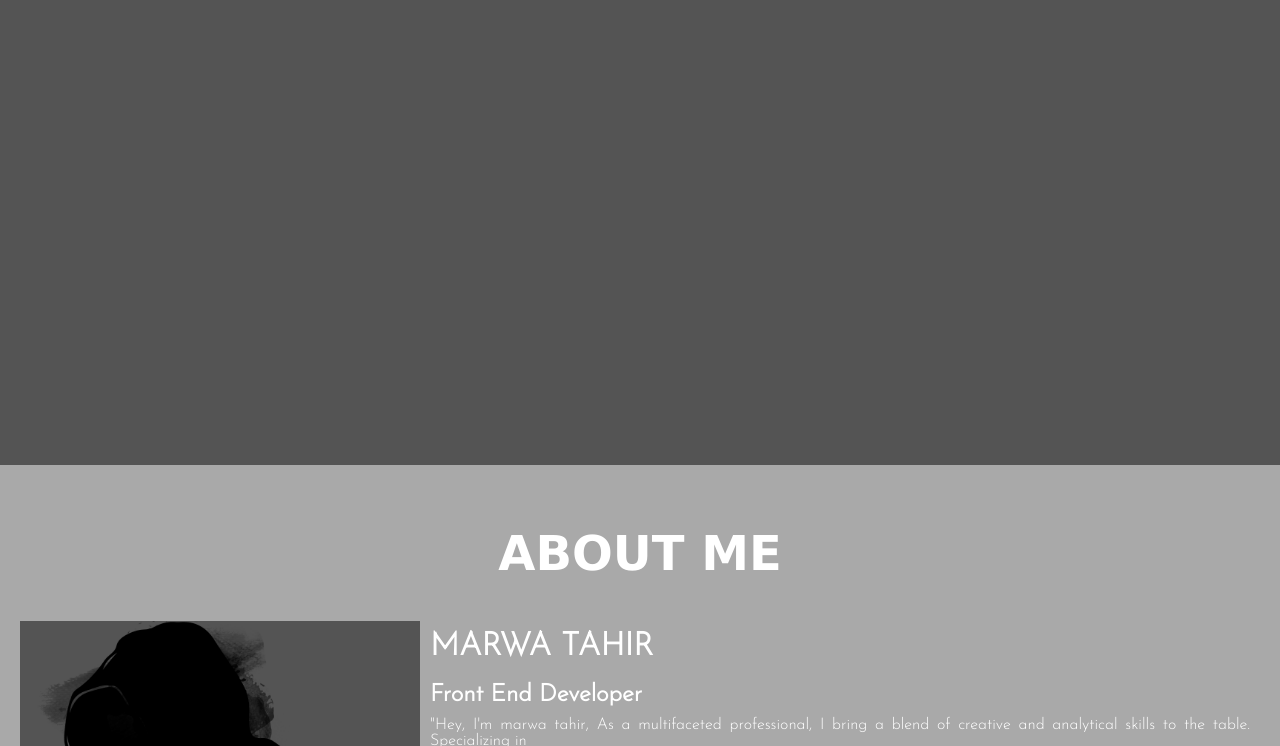
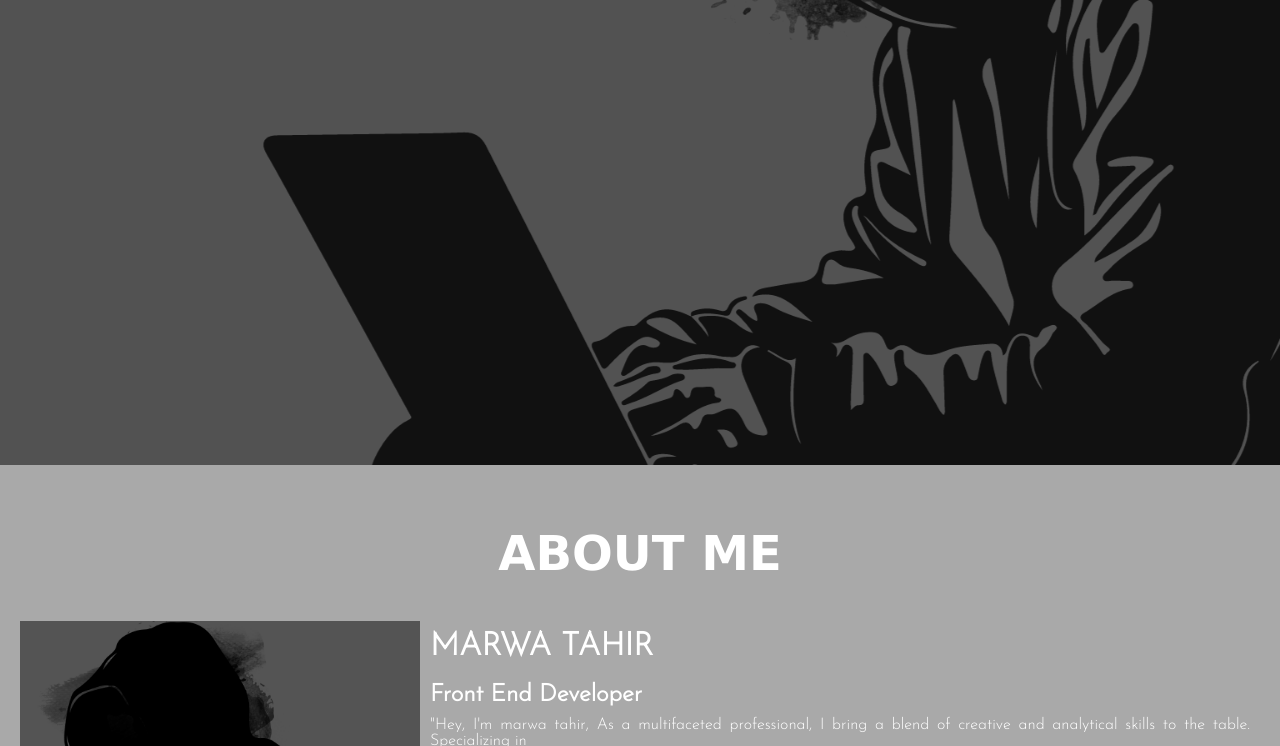
Before and after one commit to marwa000000/My_Website_Portfolio, a plain HTML site: page index.html in a window 1280 px wide. Shown: the part 435-1181 px from the top of the page. Drawn offline with Linux system fonts and the light colour scheme; files whose address does not match are found by name.

Commit message:
Update style.css

```diff
--- a/style.css
+++ b/style.css
@@ -62,7 +62,7 @@ body {
     position: absolute;
     top: 0;
     right: 0;
-    background: url(img/bg-design.png) no-repeat center center/cover;
+    background: url(bg-design.png) no-repeat center center/cover;
     height: 900px;
     width: 100%;
     z-index: -1;
```
